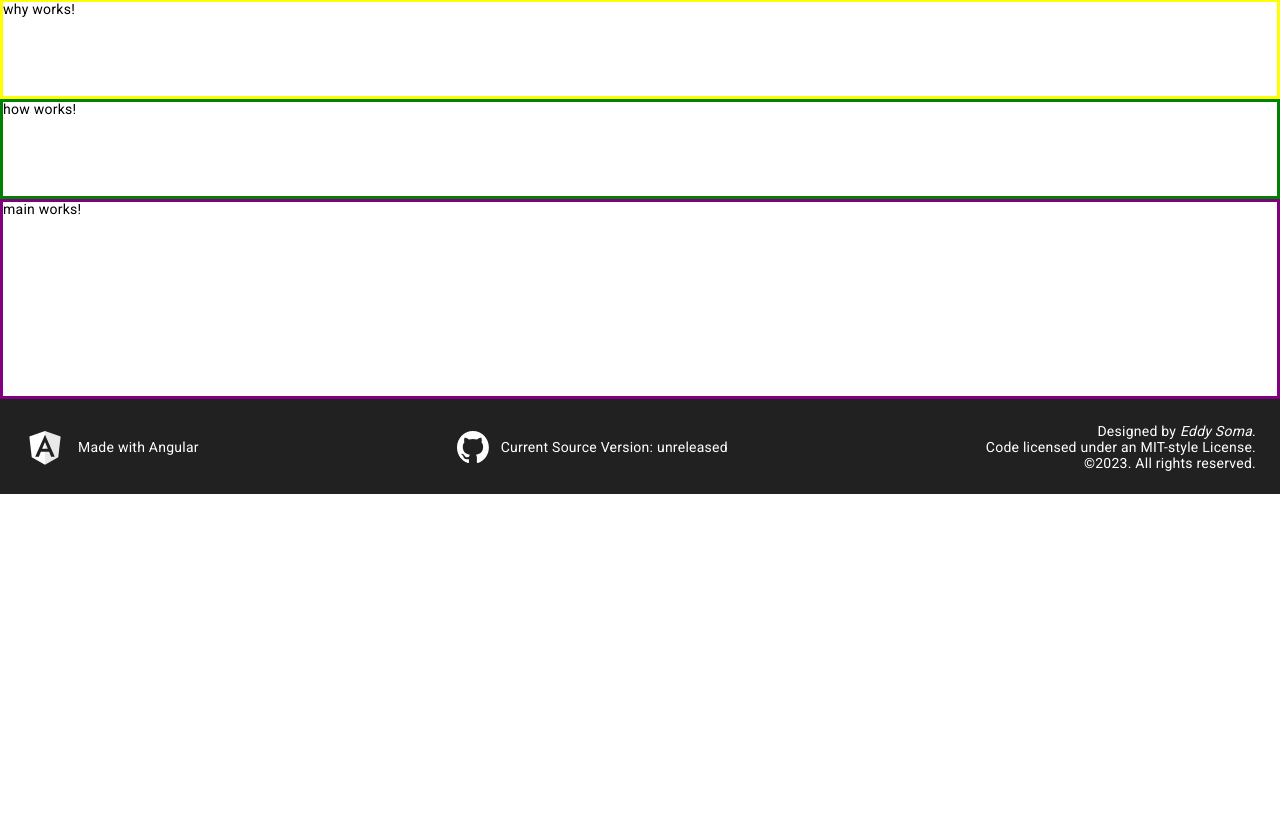
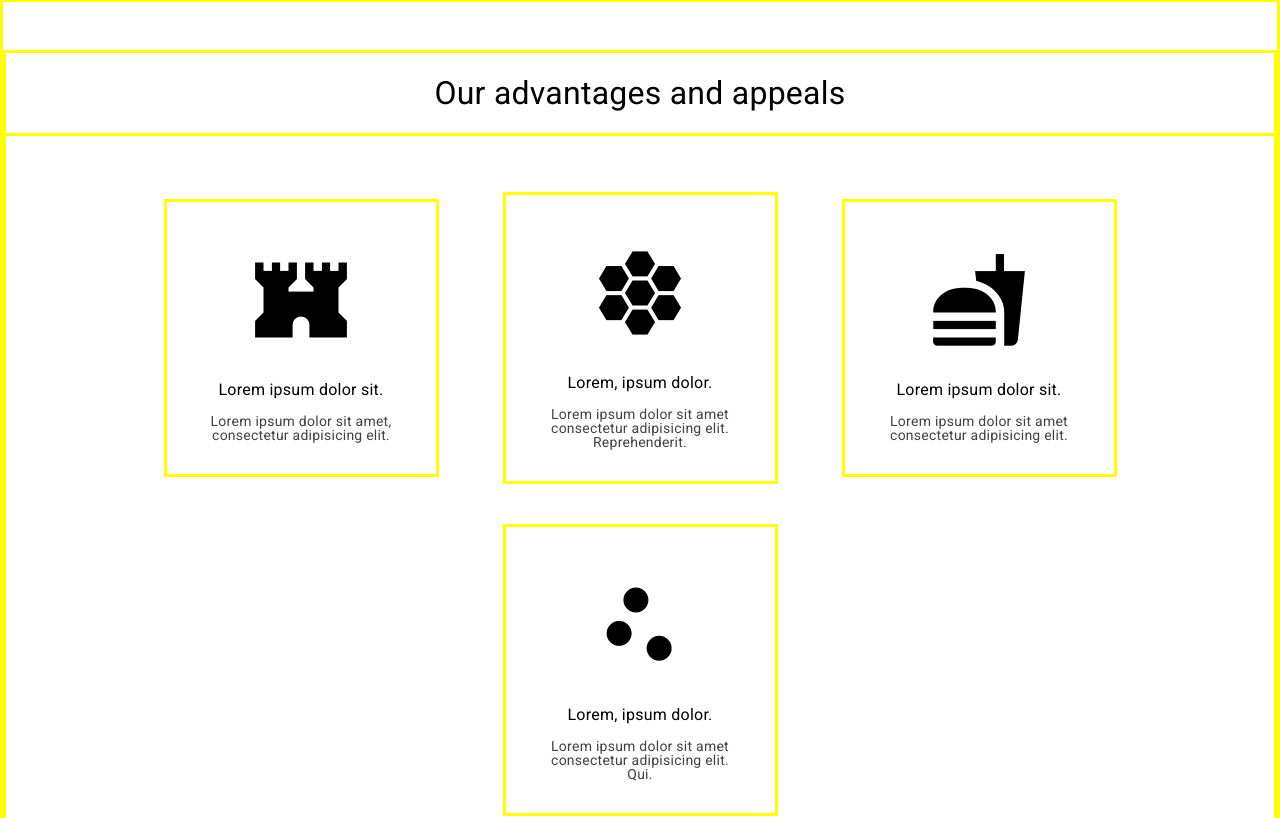
Before and after one commit to Kairn/hey-recipes, an Angular app: page / in a window 1280 px wide. Shown: the part 615-1433 px from the top of the page. Before the commit the page ends 1109 px from the top, so only its background shows below. Built offline with nearby package versions, Linux system fonts and the light colour scheme.

Commit message:
sketch out why component

```diff
--- a/src/app/app.component.scss
+++ b/src/app/app.component.scss
@@ -7,3 +7,5 @@
 #app-box-spacer {
     flex: 1 1 auto;
 }
+
+@media (max-width: 1000px) {}
--- a/src/app/footer/footer.component.html
+++ b/src/app/footer/footer.component.html
@@ -10,8 +10,8 @@
     </div>
     <div class="footer-spacer"></div>
     <div id="footer-text-box">
+        <div class="footer-text">HeyRecipes ©2023.</div>
         <div class="footer-text">Designed by <em>Eddy Soma</em>.</div>
         <div class="footer-text">Code licensed under an MIT-style License.</div>
-        <div class="footer-text">©2023. All rights reserved.</div>
     </div>
 </div>
--- a/src/app/why/why.component.html
+++ b/src/app/why/why.component.html
@@ -1 +1,25 @@
-<div id="why-box">why works!</div>
+<div id="why-box">
+    <div id="why-title">Our advantages and appeals</div>
+    <div id="why-card-box">
+        <div class="why-card">
+            <mat-icon class="why-card-icon">fort</mat-icon>
+            <div class="why-card-title">Lorem ipsum dolor sit.</div>
+            <div class="why-card-text">Lorem ipsum dolor sit amet, consectetur adipisicing elit.</div>
+        </div>
+        <div class="why-card">
+            <mat-icon class="why-card-icon">hive</mat-icon>
+            <div class="why-card-title">Lorem, ipsum dolor.</div>
+            <div class="why-card-text">Lorem ipsum dolor sit amet consectetur adipisicing elit. Reprehenderit.</div>
+        </div>
+        <div class="why-card">
+            <mat-icon class="why-card-icon">fastfood</mat-icon>
+            <div class="why-card-title">Lorem ipsum dolor sit.</div>
+            <div class="why-card-text">Lorem ipsum dolor sit amet consectetur adipisicing elit.</div>
+        </div>
+        <div class="why-card">
+            <mat-icon class="why-card-icon">scatter_plot</mat-icon>
+            <div class="why-card-title">Lorem, ipsum dolor.</div>
+            <div class="why-card-text">Lorem ipsum dolor sit amet consectetur adipisicing elit. Qui.</div>
+        </div>
+    </div>
+</div>
--- a/src/app/why/why.component.scss
+++ b/src/app/why/why.component.scss
@@ -1,4 +1,63 @@
 #why-box {
     border: solid yellow;
     min-height: 100px;
+    padding: 3rem 0;
 }
+
+#why-title {
+    border: solid yellow;
+    font-size: 32px;
+    text-align: center;
+    padding: 1.5rem 0;
+    border-bottom: 1.5rem;
+}
+
+#why-card-box {
+    border: solid yellow;
+    display: flex;
+    flex-flow: row wrap;
+    padding: 2.25rem 0;
+    justify-content: center;
+    align-items: center;
+}
+
+.why-card {
+    border: solid yellow;
+    margin: 1.25rem 2rem;
+    text-align: center;
+    max-width: 275px;
+    padding: 2rem;
+    display: flex;
+    flex-direction: column;
+    justify-content: space-evenly;
+    align-items: center;
+}
+
+.why-card-icon {
+    padding: 1rem;
+    font-size: 100px;
+    text-align: center;
+    width: unset;
+    height: unset;
+}
+
+.why-card-title {
+    margin: 1rem 0;
+    font-size: 16px;
+}
+
+.why-card-text {
+    color: #424242;
+}
+
+@media (max-width: 1000px) {
+    #why-title {
+        font-size: 24px;
+    }
+}
+
+@media (max-width: 676px) {
+    #why-title {
+        font-size: 20px;
+    }
+}
--- a/src/app/why/why.component.ts
+++ b/src/app/why/why.component.ts
@@ -5,6 +5,4 @@ import { Component } from '@angular/core';
   templateUrl: './why.component.html',
   styleUrls: ['./why.component.scss']
 })
-export class WhyComponent {
-
-}
+export class WhyComponent { }
```
